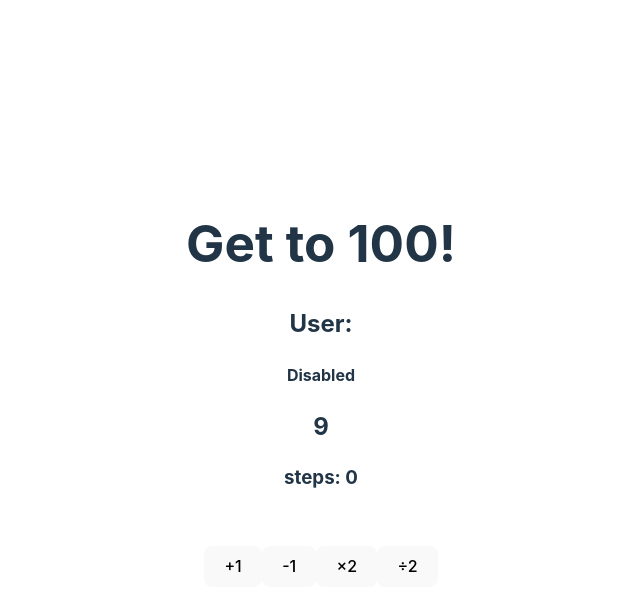
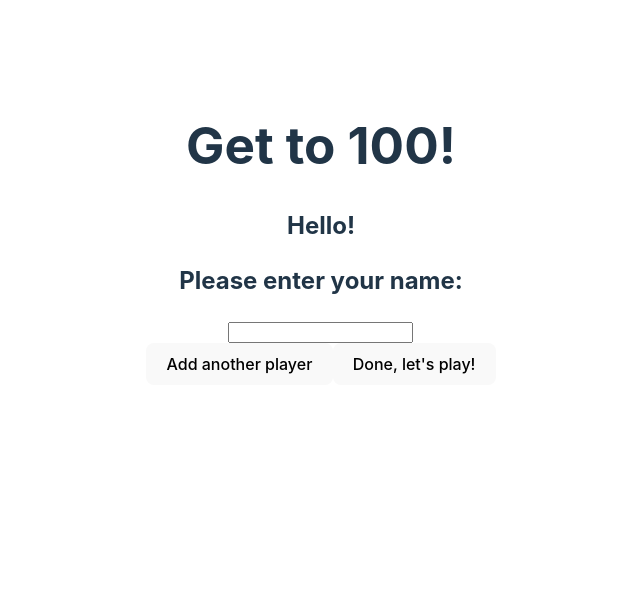
Before and after one commit to Shirel-Berkowitz/Project4FSWD-GetTo100, a React (Vite) app: page / in a window 1280 px wide. Shown: the top 610 px of the page, without its empty margins (319-959 px from the left). Built offline with nearby package versions, Linux system fonts and the light colour scheme.

Commit message:
add player

```diff
--- a/src/App.jsx
+++ b/src/App.jsx
@@ -11,14 +11,30 @@ class App extends Component {
       steps: 0,
       isDisabledBtn: false,
       players: [
-        { name: "Shirel", value: 0 },
-        { name: "Ori", value: 0 },
+        { name: "Shirel", score: 0 },
+        { name: "Ori", score: 0 },
       ],
       currentPlayerIndex: 0,
       gameOver: false,
     };
     this.handlePlayerAction = this.handlePlayerAction.bind(this);
   }
+
+  //add a new player to the array of players
+  addNewPlayer(name) {
+    const newPlayer = {
+      name: name,
+      score: 0,
+    };
+    console.log(`Adding player ${this.state.username}`);
+    this.setState((prevState) => ({
+      players: [...prevState.players, newPlayer],
+    }));
+  }
+
+  handleInputChange = (event) => {
+    this.setState({ username: event.target.value });
+  };
 
   handlePlayerAction = (value) => {
     this.setState((prevState) => {
@@ -40,12 +56,6 @@ class App extends Component {
       };
     });
   };
-
-  // addGamerButton() {
-  //   this.setState((username, score = 0) => ({
-  //     //gamers: this.state.gamers.push()
-  //   }));
-  // }
 
   //???
   // addGamer() {
@@ -76,8 +86,20 @@ class App extends Component {
   render() {
     const { isDisabledBtn } = this.state;
     return (
-      <div className="App">
+      <div>
         <h1>Get to 100!</h1>
+        <div className="Sign-up">
+          <h2>Hello!</h2>
+          <h2>Please enter your name:</h2>
+          <input type="text" onChange={this.handleInputChange}></input>
+          <br></br>
+          <button onClick={() => this.addNewPlayer(this.state.username)}>
+            Add another player
+          </button>
+          <button>Done, let's play!</button>
+        </div>
+
+        <div className="App" style={{ visibility: "collapse" }}>
           <h2>User: {this.state.username}</h2>
           <h4>{this.state.isDisabledBtn == true ? "Enabled!" : "Disabled"}</h4>
           <h2>{this.state.count}</h2>
@@ -110,6 +132,7 @@ class App extends Component {
             </button>
           </div>
         </div>
+      </div>
     );
   }
 }
```
Lines whose indentation alone changed are shown as unchanged.
